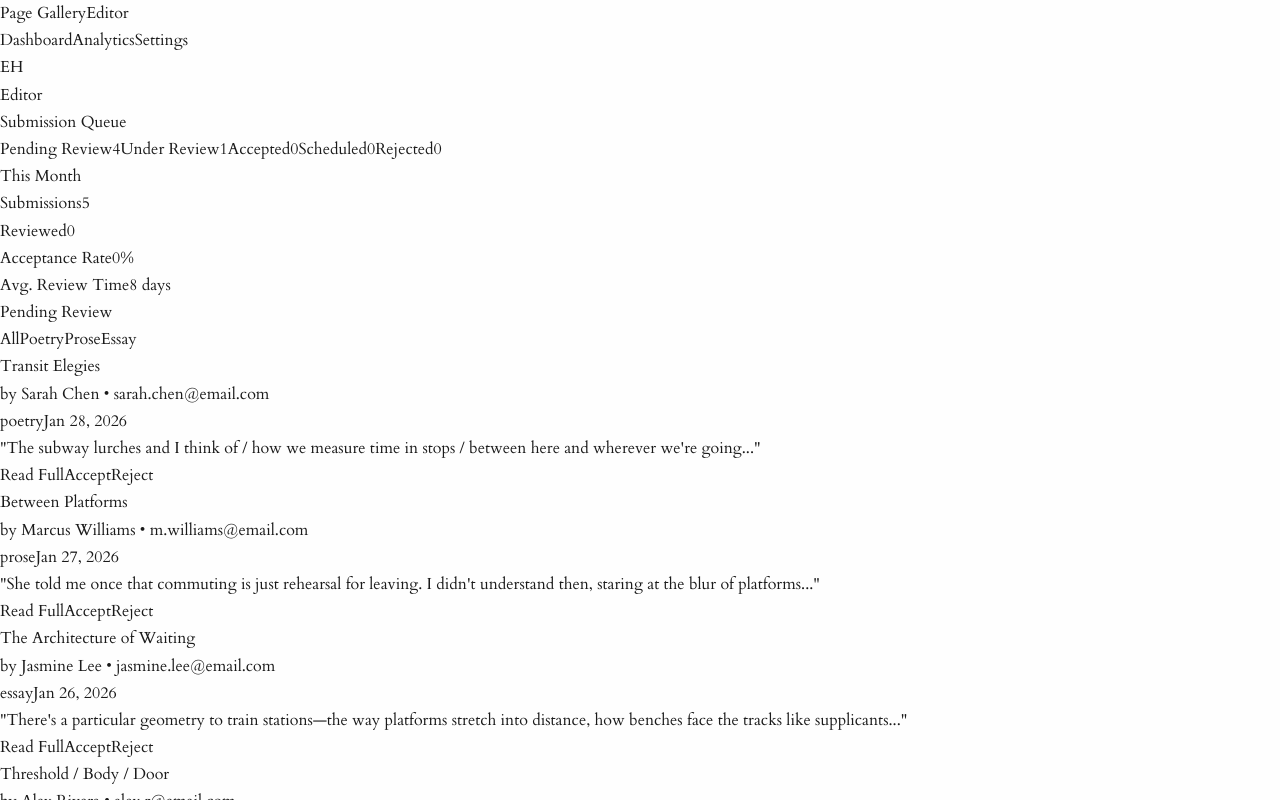
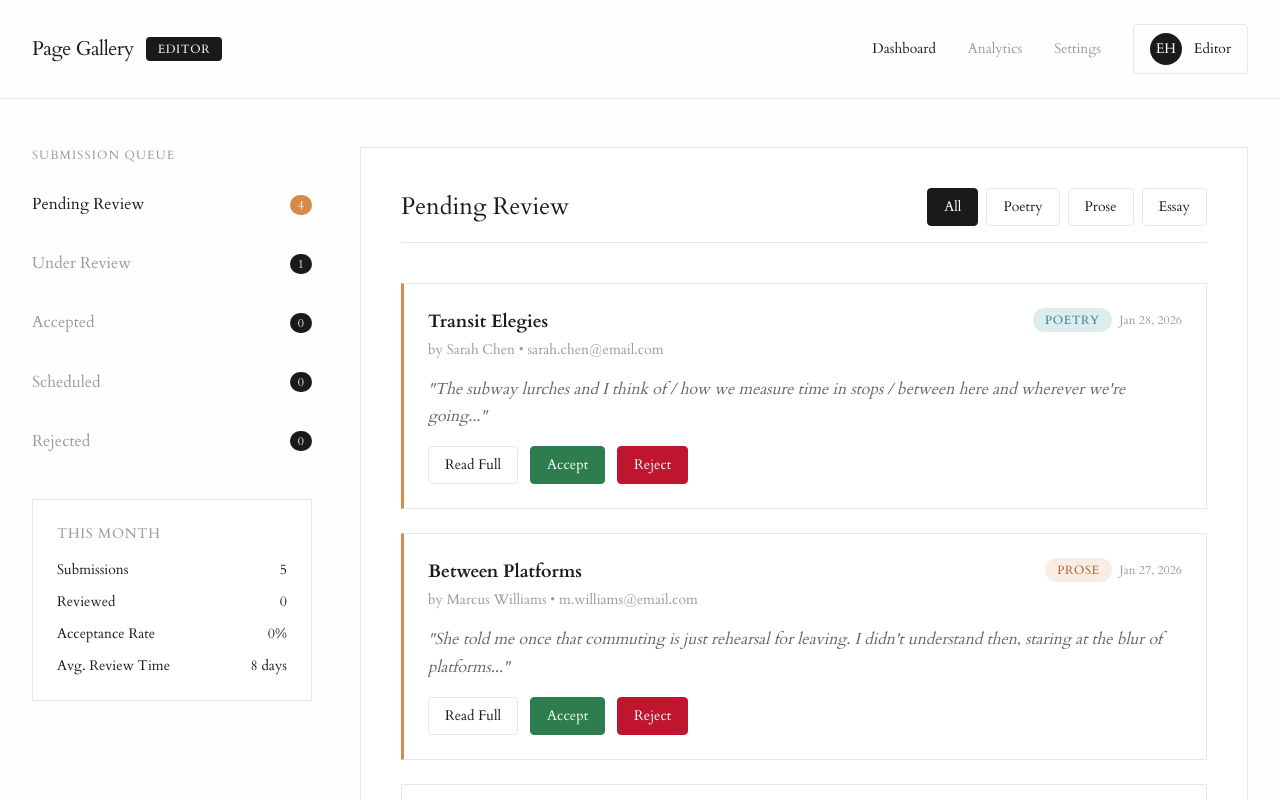
Before and after one commit to sophia860/page-gallery-literary-platform, a Next.js app: page / in a window 1280 px wide. Shown: the top 800 px of the page. Built offline with nearby package versions, Linux system fonts and the light colour scheme.

Commit message:
add Tailwind and PostCSS config files for production build

```diff
--- /dev/null
+++ b/postcss.config.mjs
@@ -0,0 +1,9 @@
+/** @type {import('postcss-load-config').Config} */
+const config = {
+  plugins: {
+    tailwindcss: {},
+    autoprefixer: {},
+  },
+}
+
+export default config
--- /dev/null
+++ b/tailwind.config.ts
@@ -0,0 +1,19 @@
+import type { Config } from "tailwindcss"
+
+const config: Config = {
+  content: [
+    "./app/**/*.{js,ts,jsx,tsx,mdx}",
+    "./components/**/*.{js,ts,jsx,tsx,mdx}",
+    "./src/**/*.{js,ts,jsx,tsx,mdx}",
+  ],
+  theme: {
+    extend: {
+      fontFamily: {
+        serif: ["var(--font-cardo)", "Georgia", "serif"],
+      },
+    },
+  },
+  plugins: [require("tailwindcss-animate")],
+}
+
+export default config
```
